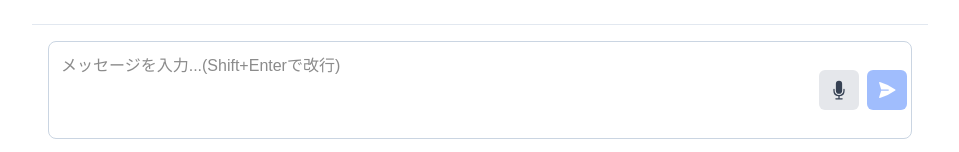
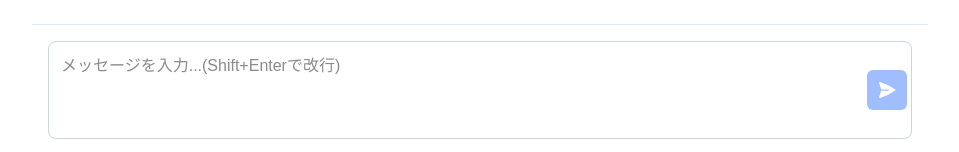
Before and after one commit to gitneohawk/medical-bot, a Next.js app: page / in a window 1280 px wide. Shown: the part 645-797 px from the top of the page, without its empty margins (160-1119 px from the left). Built offline with nearby package versions, Linux system fonts and the light colour scheme.

Commit message:
Disable speech recognition UI and logic

```diff
--- a/src/pages/index.tsx
+++ b/src/pages/index.tsx
@@ -19,48 +19,48 @@ interface ISpeechRecognition extends EventTarget {
   onend: (() => void) | null;
 }
 
-const recognitionRef = useRef<ISpeechRecognition | null>(null);
+// const recognitionRef = useRef<ISpeechRecognition | null>(null);
 
-  useEffect(() => {
-    chatBottomRef.current?.scrollIntoView({ behavior: "smooth" });
-  }, [messages]);
+//   useEffect(() => {
+//     chatBottomRef.current?.scrollIntoView({ behavior: "smooth" });
+//   }, [messages]);
 
-  // 音声認識開始
-  const startRecognition = () => {
-    const SpeechRecognitionClass = (() => {
-      const w = window as unknown as {
-        webkitSpeechRecognition?: { new (): ISpeechRecognition };
-        SpeechRecognition?: { new (): ISpeechRecognition };
-      };
-      return w.webkitSpeechRecognition || w.SpeechRecognition;
-    })();
+//   // 音声認識開始
+//   const startRecognition = () => {
+//     const SpeechRecognitionClass = (() => {
+//       const w = window as unknown as {
+//         webkitSpeechRecognition?: { new (): ISpeechRecognition };
+//         SpeechRecognition?: { new (): ISpeechRecognition };
+//       };
+//       return w.webkitSpeechRecognition || w.SpeechRecognition;
+//     })();
 
-    if (!SpeechRecognitionClass) {
-      alert("お使いのブラウザは音声認識に対応していません");
-      return;
-    }
+//     if (!SpeechRecognitionClass) {
+//       alert("お使いのブラウザは音声認識に対応していません");
+//       return;
+//     }
 
-    const recognition = new SpeechRecognitionClass();
-    recognition.lang = "ja-JP";
-    recognition.interimResults = false;
-    recognition.maxAlternatives = 1;
+//     const recognition = new SpeechRecognitionClass();
+//     recognition.lang = "ja-JP";
+//     recognition.interimResults = false;
+//     recognition.maxAlternatives = 1;
 
-    recognition.onresult = (event: unknown) => {
-      const e = event as {
-        results: { 0: { 0: { transcript: string } } };
-      };
-      const transcript = e.results[0][0].transcript;
-      setInput((prev) => prev + (prev ? " " : "") + transcript);
-    };
+//     recognition.onresult = (event: unknown) => {
+//       const e = event as {
+//         results: { 0: { 0: { transcript: string } } };
+//       };
+//       const transcript = e.results[0][0].transcript;
+//       setInput((prev) => prev + (prev ? " " : "") + transcript);
+//     };
 
-    recognition.onend = () => {
-      setIsRecording(false);
-    };
+//     recognition.onend = () => {
+//       setIsRecording(false);
+//     };
 
-    recognitionRef.current = recognition;
-    recognition.start();
-    setIsRecording(true);
-  };
+//     recognitionRef.current = recognition;
+//     recognition.start();
+//     setIsRecording(true);
+//   };
 
   const handleSubmit = async () => {
     if (!input.trim() || isLoading) return;
@@ -189,7 +189,7 @@ const recognitionRef = useRef<ISpeechRecognition | null>(null);
               onKeyDown={handleKeyDown}
               placeholder={isLoading ? "AIが回答中です..." : "メッセージを入力...(Shift+Enterで改行)"}
             />
-            <button
+            {/* <button
               onClick={startRecognition}
               disabled={isLoading}
               className={`h-10 w-10 flex-shrink-0 rounded-md flex items-center justify-center transition-colors ${
@@ -198,7 +198,7 @@ const recognitionRef = useRef<ISpeechRecognition | null>(null);
               title="音声入力"
             >
               <MicrophoneIcon className="h-5 w-5" />
-            </button>
+            </button> */}
             <button
               onClick={handleSubmit}
               disabled={!input.trim() || isLoading}
```
